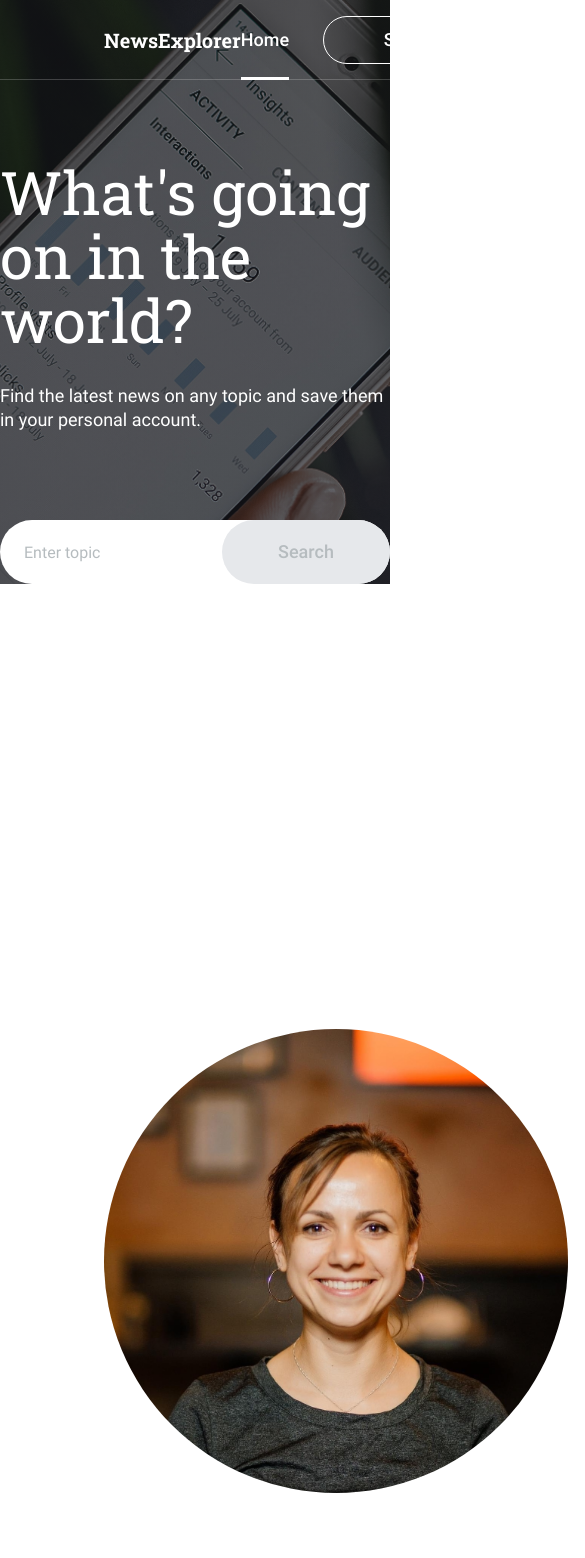
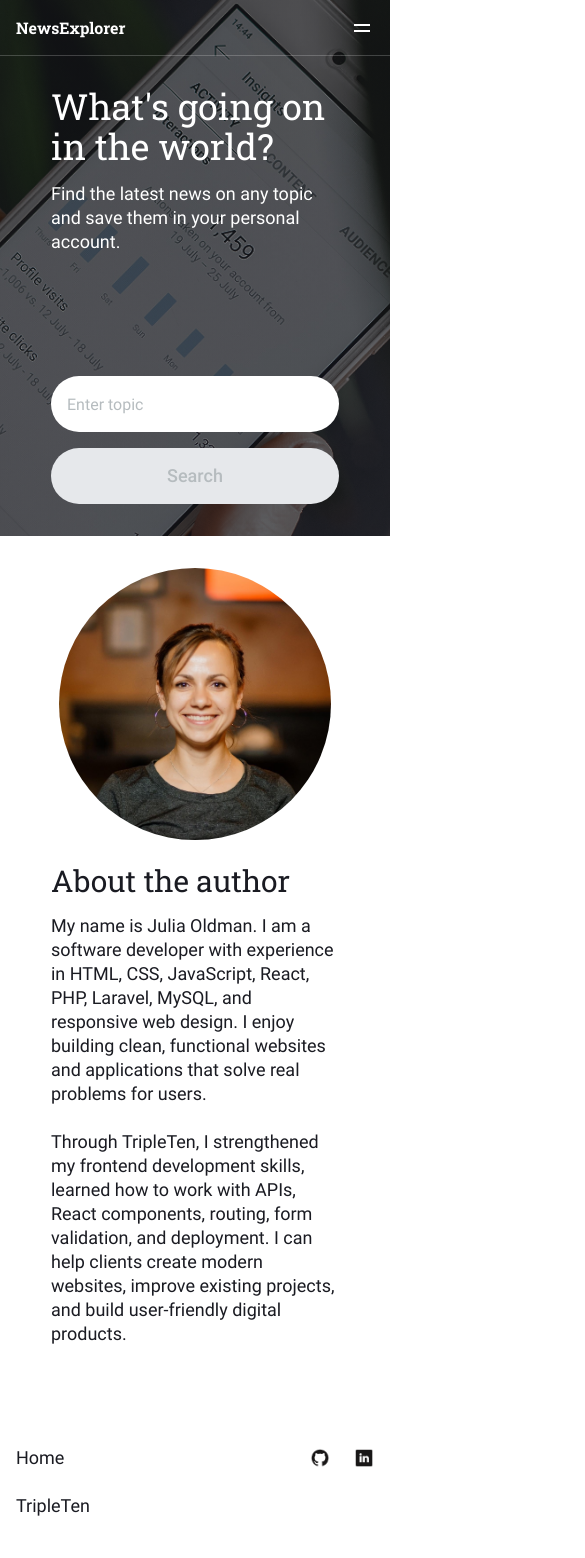
Before and after one commit to JuliaOldman0/final-project-frontend, a React (Vite) app: page / in a window 390 px wide. Shown: the top 1558 px of the page, 585 px wide, since content can reach past the window. Built offline with nearby package versions, Linux system fonts and the light colour scheme.

Commit message:
Add mobile responsive layout

```diff
--- a/src/components/About/About.css
+++ b/src/components/About/About.css
@@ -94,3 +94,44 @@
     margin-bottom: 0;
   }
 }
+
+/* Phone */
+@media screen and (max-width: 550px) {
+  .about {
+    flex-direction: column;
+    align-items: flex-start;
+    gap: 24px;
+    padding: 32px 16px 80px;
+    align-items: center;
+  }
+
+  .about__image {
+    display: block;
+    width: 272px;
+    height: 272px;
+    flex-shrink: 0;
+    border-radius: 50%;
+    background-color: #c4c4c4;
+    object-fit: cover;
+  }
+
+  .about__content {
+    max-width: 288px;
+  }
+
+  .about__title {
+    margin: 0 0 16px;
+    font-size: 30px;
+    line-height: 34px;
+  }
+
+  .about__text {
+    margin: 0 0 24px;
+    font-size: 18px;
+    line-height: 24px;
+  }
+
+  .about__text:last-child {
+    margin-bottom: 0;
+  }
+}
--- a/src/components/Footer/Footer.css
+++ b/src/components/Footer/Footer.css
@@ -76,3 +76,46 @@
     height: 24px;
   }
 }
+
+/* Phone */
+@media screen and (max-width: 550px) {
+  .footer {
+    flex-direction: column;
+    align-items: flex-start;
+    gap: 38px;
+    padding: 20px 16px;
+  }
+
+  .footer__links {
+    width: 100%;
+    display: grid;
+    grid-template-columns: 1fr auto auto;
+    row-gap: 24px;
+    column-gap: 24px;
+  }
+
+  .footer__link {
+    font-size: 18px;
+    line-height: 24px;
+  }
+
+  .footer__link:first-child {
+    grid-column: 1;
+    grid-row: 1;
+  }
+
+  .footer__link:nth-child(2) {
+    grid-column: 1;
+    grid-row: 2;
+  }
+
+  .footer__icon-link {
+    grid-row: 1;
+  }
+
+  .footer__copyright {
+    order: 2;
+    font-size: 16px;
+    line-height: 22px;
+  }
+}
--- a/src/components/Header/Header.css
+++ b/src/components/Header/Header.css
@@ -20,6 +20,10 @@
   line-height: 24px;
   font-weight: 700;
   text-decoration: none;
+}
+
+.header__menu-button {
+  display: none;
 }
 
 .header_light {
@@ -45,3 +49,131 @@
     line-height: 24px;
   }
 }
+
+/* Phone */
+@media screen and (max-width: 550px) {
+  .header {
+    min-height: 56px;
+    padding: 0 16px;
+  }
+
+  .header__logo {
+    font-size: 16px;
+    line-height: 24px;
+  }
+
+  .header__menu-button {
+    display: flex;
+    align-items: center;
+    justify-content: center;
+    width: 24px;
+    height: 24px;
+    padding: 0;
+    border: none;
+    background-color: transparent;
+    cursor: pointer;
+  }
+
+  .header__menu-icon {
+    width: 24px;
+    height: 24px;
+    object-fit: contain;
+  }
+
+  .header_menu-opened {
+    background-color: #1a1b22;
+    border-bottom: none;
+  }
+
+  .header_menu-opened > .header__logo,
+  .header_menu-opened > .header__menu-button,
+  .header_menu-opened > .navigation {
+    display: none;
+  }
+
+  .header__mobile-menu {
+    position: absolute;
+    top: 0;
+    left: 0;
+    z-index: 20;
+    width: 100%;
+    padding: 16px 16px 24px;
+    box-sizing: border-box;
+    border-radius: 0 0 16px 16px;
+    background-color: #1a1b22;
+    color: #fff;
+  }
+
+  .header__mobile-top {
+    display: flex;
+    justify-content: space-between;
+    align-items: center;
+    min-height: 40px;
+    padding-bottom: 16px;
+    border-bottom: 1px solid rgba(255, 255, 255, 0.2);
+  }
+
+  .header__mobile-logo {
+    color: #fff;
+    font-family: "Roboto Slab", Georgia, serif;
+    font-size: 16px;
+    line-height: 24px;
+    font-weight: 700;
+    text-decoration: none;
+  }
+
+  .header__mobile-close {
+    width: 24px;
+    height: 24px;
+    padding: 0;
+    border: none;
+    background-color: transparent;
+    color: #fff;
+    font-size: 32px;
+    line-height: 24px;
+    cursor: pointer;
+  }
+
+  .header__mobile-link {
+    display: block;
+    margin-top: 22px;
+    color: #fff;
+    font-family: "Roboto", Arial, sans-serif;
+    font-size: 18px;
+    line-height: 56px;
+    font-weight: 500;
+    text-decoration: none;
+  }
+
+  .header__mobile-button {
+    display: flex;
+    align-items: center;
+    justify-content: center;
+    gap: 8px;
+    width: 100%;
+    height: 56px;
+    margin-top: 22px;
+    border: 1px solid #fff;
+    border-radius: 100px;
+    background-color: transparent;
+    color: #fff;
+    font-family: "Roboto", Arial, sans-serif;
+    font-size: 18px;
+    line-height: 24px;
+    font-weight: 500;
+    cursor: pointer;
+  }
+
+  .header__mobile-logout-icon {
+    width: 18px;
+    height: 18px;
+    object-fit: contain;
+  }
+
+  .header__mobile-overlay {
+    position: fixed;
+    inset: 0;
+    z-index: 19;
+    background-color: rgba(0, 0, 0, 0.5);
+  }
+}
--- a/src/components/Header/Header.jsx
+++ b/src/components/Header/Header.jsx
@@ -1,14 +1,37 @@
+import { useState } from "react";
 import { Link, useLocation } from "react-router";
 import "./Header.css";
 import Navigation from "../Navigation/Navigation.jsx";
+import menuIcon from "../../assets/icons/menu.png";
+import logoutIcon from "../../assets/icons/logout.png";
+import menuBlackIcon from "../../assets/icons/menu_black.png";
 
 function Header({ onSignInClick, isLoggedIn, currentUser, onSignOut }) {
+  const [isMobileMenuOpen, setIsMobileMenuOpen] = useState(false);
+
   const location = useLocation();
   const isSavedNewsPage = location.pathname === "/saved-news";
 
+  const handleMenuClick = () => {
+    setIsMobileMenuOpen(true);
+  };
+
+  const handleMenuClose = () => {
+    setIsMobileMenuOpen(false);
+  };
+
+  const handleMobileSignInClick = () => {
+    handleMenuClose();
+    onSignInClick();
+  };
+
   return (
-    <header className={`header ${isSavedNewsPage ? "header_light" : ""}`}>
-      <Link className="header__logo" to="/">
+    <header
+      className={`header ${isSavedNewsPage ? "header_light" : ""} ${
+        isMobileMenuOpen ? "header_menu-opened" : ""
+      }`}
+    >
+      <Link className="header__logo" to="/" onClick={handleMenuClose}>
         NewsExplorer
       </Link>
 
@@ -19,6 +42,92 @@ function Header({ onSignInClick, isLoggedIn, currentUser, onSignOut }) {
         onSignOut={onSignOut}
         isSavedNewsPage={isSavedNewsPage}
       />
+
+      <button
+        className="header__menu-button"
+        type="button"
+        aria-label="Menu"
+        onClick={handleMenuClick}
+      >
+        <img
+          className="header__menu-icon"
+          src={isSavedNewsPage ? menuBlackIcon : menuIcon}
+          alt="Menu"
+        />
+      </button>
+
+      {isMobileMenuOpen && (
+        <>
+          <div
+            className="header__mobile-overlay"
+            onClick={handleMenuClose}
+          ></div>
+
+          <div className="header__mobile-menu">
+            <div className="header__mobile-top">
+              <Link
+                className="header__mobile-logo"
+                to="/"
+                onClick={handleMenuClose}
+              >
+                NewsExplorer
+              </Link>
+
+              <button
+                className="header__mobile-close"
+                type="button"
+                aria-label="Close menu"
+                onClick={handleMenuClose}
+              >
+                ×
+              </button>
+            </div>
+
+            <Link
+              className="header__mobile-link"
+              to="/"
+              onClick={handleMenuClose}
+            >
+              Home
+            </Link>
+
+            {isLoggedIn && (
+              <Link
+                className="header__mobile-link"
+                to="/saved-news"
+                onClick={handleMenuClose}
+              >
+                Saved articles
+              </Link>
+            )}
+
+            {isLoggedIn ?
+              <button
+                className="header__mobile-button"
+                type="button"
+                onClick={() => {
+                  handleMenuClose();
+                  onSignOut();
+                }}
+              >
+                {currentUser?.name || "User"}
+                <img
+                  className="header__mobile-logout-icon"
+                  src={logoutIcon}
+                  alt="Log out"
+                />
+              </button>
+            : <button
+                className="header__mobile-button"
+                type="button"
+                onClick={handleMobileSignInClick}
+              >
+                Sign in
+              </button>
+            }
+          </div>
+        </>
+      )}
     </header>
   );
 }
--- a/src/components/Main/Main.css
+++ b/src/components/Main/Main.css
@@ -170,3 +170,50 @@
     background-color: #d8d8d8;
   }
 }
+
+/* Phone */
+@media screen and (max-width: 550px) {
+  .main__search {
+    min-height: 536px;
+    padding: 86px 16px 32px;
+    box-sizing: border-box;
+  }
+
+  .main__title {
+    max-width: 288px;
+    margin: 0 auto 16px;
+    font-size: 36px;
+    line-height: 40px;
+  }
+
+  .main__subtitle {
+    max-width: 288px;
+    margin: 0 auto 122px;
+    font-size: 18px;
+    line-height: 24px;
+  }
+
+  .main__news {
+    padding: 32px 16px 24px;
+  }
+
+  .news__title {
+    max-width: 288px;
+    margin: 0 auto 24px;
+    font-size: 30px;
+    line-height: 34px;
+  }
+
+   .news__list {
+    max-width: 288px;
+    grid-template-columns: 288px;
+    gap: 10px;
+    margin: 0 auto;
+  }
+
+  .news__button {
+    width: 288px;
+    height: 56px;
+    margin-top: 16px;
+  }
+}
--- a/src/components/ModalWithForm/ModalWithForm.css
+++ b/src/components/ModalWithForm/ModalWithForm.css
@@ -155,3 +155,45 @@
     line-height: 15px;
   }
 }
+
+/* Phone */
+@media screen and (max-width: 550px) {
+  .modal {
+    align-items: flex-end;
+    justify-content: center;
+    overflow-y: auto;
+  }
+
+  .modal__content {
+    width: 100%;
+    min-height: 560px;
+    padding: 16px 16px 28px;
+    box-sizing: border-box;
+    border-radius: 16px 16px 0 0;
+    box-shadow: none;
+  }
+
+  .modal__close {
+    top: -48px;
+    right: 16px;
+    width: 24px;
+    height: 24px;
+    font-size: 32px;
+    line-height: 24px;
+  }
+
+  .modal__title {
+    margin: 0 0 18px;
+    font-size: 24px;
+    line-height: 28px;
+  }
+
+  .modal__submit {
+    height: 64px;
+    margin-top: 24px;
+  }
+
+  .modal__footer {
+    margin-top: 16px;
+  }
+}
--- a/src/components/Navigation/Navigation.css
+++ b/src/components/Navigation/Navigation.css
@@ -100,3 +100,10 @@
     height: 18px;
   }
 }
+
+/* Phone */
+@media screen and (max-width: 550px) {
+  .navigation {
+    display: none;
+  }
+}
--- a/src/components/NewsCard/NewsCard.css
+++ b/src/components/NewsCard/NewsCard.css
@@ -259,3 +259,56 @@
     line-height: 14px;
   }
 }
+
+/* Phone */
+@media screen and (max-width: 550px) {
+  .news-card {
+    width: 288px;
+    min-height: 440px;
+    border-radius: 10px;
+  }
+
+  .news-card__image-container {
+    height: 196px;
+  }
+
+  .news-card__image {
+    height: 196px;
+  }
+
+  .news-card__content {
+    padding: 16px;
+  }
+
+  .news-card__date {
+    margin-bottom: 10px;
+    font-size: 18px;
+    line-height: 24px;
+  }
+
+  .news-card__title {
+    min-height: auto;
+    margin-bottom: 10px;
+    font-size: 22px;
+    line-height: 24px;
+    -webkit-line-clamp: 2;
+  }
+
+  .news-card__text {
+    margin-bottom: 12px;
+    font-size: 16px;
+    line-height: 22px;
+    -webkit-line-clamp: 4;
+  }
+
+  .news-card__source {
+    margin-top: auto;
+    font-size: 16px;
+    line-height: 20px;
+  }
+
+  .news-card__save-button {
+    top: 16px;
+    right: 16px;
+  }
+}
--- a/src/components/SavedNews/SavedNews.css
+++ b/src/components/SavedNews/SavedNews.css
@@ -88,3 +88,40 @@
     margin: 0;
   }
 }
+
+/* Phone */
+@media screen and (max-width: 550px) {
+  .saved-news__header {
+    padding: 24px 16px 32px;
+  }
+
+  .saved-news__label {
+    margin-bottom: 16px;
+    font-size: 12px;
+    line-height: 24px;
+  }
+
+  .saved-news__title {
+    max-width: 288px;
+    margin-bottom: 16px;
+    font-size: 30px;
+    line-height: 34px;
+  }
+
+  .saved-news__keywords {
+    max-width: 288px;
+    font-size: 18px;
+    line-height: 24px;
+  }
+
+  .saved-news__cards {
+    padding: 24px 16px 32px;
+  }
+
+  .saved-news__list {
+    grid-template-columns: 288px;
+    gap: 10px;
+    max-width: 288px;
+    margin: 0 auto;
+  }
+}
--- a/src/components/SearchForm/SearchForm.css
+++ b/src/components/SearchForm/SearchForm.css
@@ -71,3 +71,30 @@
   outline: none;
   background-color: #fff;
 }
+
+/* Phone */
+@media screen and (max-width: 550px) {
+  .search-form {
+    max-width: 288px;
+    height: auto;
+  }
+
+  .search-form__input {
+    width: 100%;
+    height: 56px;
+    padding: 0 16px;
+    box-sizing: border-box;
+  }
+
+  .search-form__button {
+    position: static;
+    width: 100%;
+    height: 56px;
+    margin-top: 16px;
+  }
+
+  .search-form__error {
+    top: 58px;
+    left: 16px;
+  }
+}
```
Also changed, not shown: src/assets/icons/menu.png (added), src/assets/icons/menu_black.png (added).
